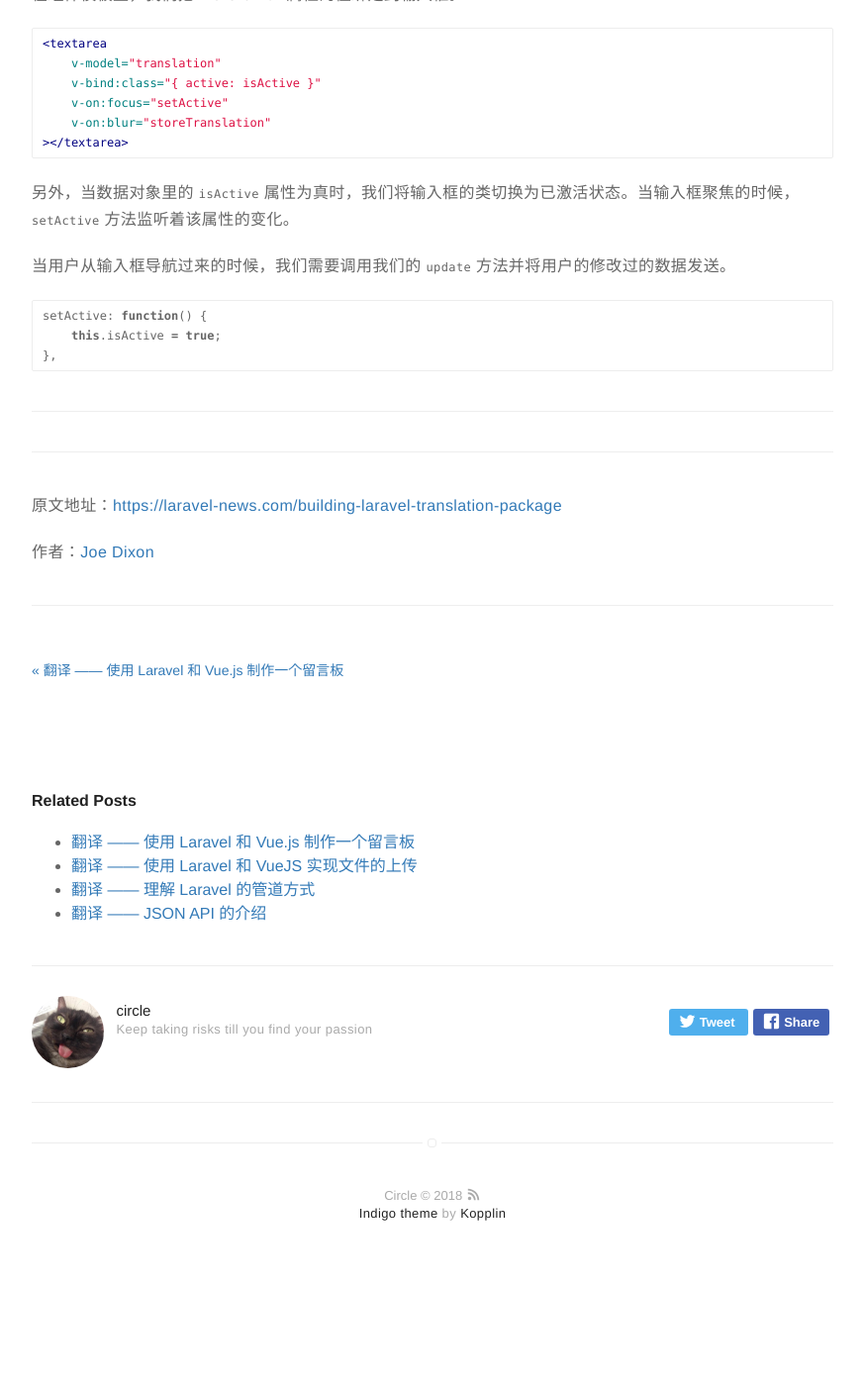
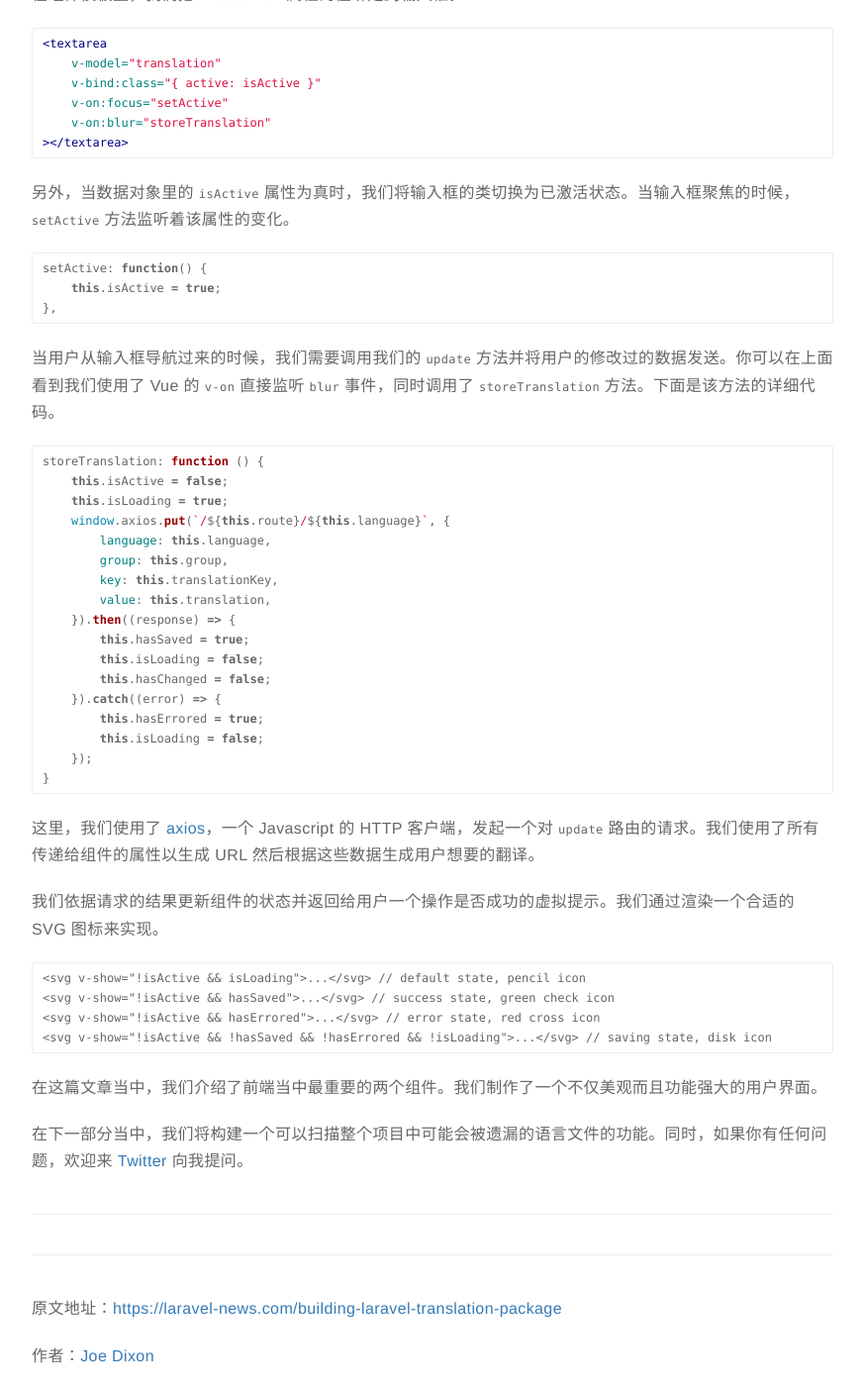
Before and after one commit to rust17/blog, a Jekyll site: the page built from _posts/2018-12-05-translation-building-a-laravel-translation-package.markdown, in a window 1280 px wide and 1400 px high, scrolled down 15963 px. Shown: the whole window at 99% size, without its empty margins (203-1076 px from the left). Built offline with Jekyll 4.4.1, drawn with Linux system fonts in a browser that asks for light colours; comment, search, counter and statistics services are not loaded; before the commit the page ends 17260 px from its top, so only the background shows below that.

Commit message:
update translation-building-a-laravel-translation-package

````diff
--- a/_posts/2018-12-05-translation-building-a-laravel-translation-package.markdown
+++ b/_posts/2018-12-05-translation-building-a-laravel-translation-package.markdown
@@ -640,13 +640,48 @@ export default {
 
 另外，当数据对象里的 `isActive` 属性为真时，我们将输入框的类切换为已激活状态。当输入框聚焦的时候，`setActive` 方法监听着该属性的变化。
 
-当用户从输入框导航过来的时候，我们需要调用我们的 `update` 方法并将用户的修改过的数据发送。
-
 ```js
 setActive: function() {
     this.isActive = true;
 },
 ```
+
+当用户从输入框导航过来的时候，我们需要调用我们的 `update` 方法并将用户的修改过的数据发送。你可以在上面看到我们使用了 Vue 的 `v-on` 直接监听 `blur` 事件，同时调用了 `storeTranslation` 方法。下面是该方法的详细代码。
+
+```js
+storeTranslation: function () {
+    this.isActive = false;
+    this.isLoading = true;
+    window.axios.put(`/${this.route}/${this.language}`, {
+        language: this.language,
+        group: this.group,
+        key: this.translationKey,
+        value: this.translation,
+    }).then((response) => {
+        this.hasSaved = true;
+        this.isLoading = false;
+        this.hasChanged = false;
+    }).catch((error) => {
+        this.hasErrored = true;
+        this.isLoading = false;
+    });
+}
+```
+
+这里，我们使用了 [axios](https://github.com/axios/axios)，一个 Javascript 的 HTTP 客户端，发起一个对 `update` 路由的请求。我们使用了所有传递给组件的属性以生成 URL 然后根据这些数据生成用户想要的翻译。
+
+我们依据请求的结果更新组件的状态并返回给用户一个操作是否成功的虚拟提示。我们通过渲染一个合适的 SVG 图标来实现。
+
+```
+<svg v-show="!isActive && isLoading">...</svg> // default state, pencil icon
+<svg v-show="!isActive && hasSaved">...</svg> // success state, green check icon
+<svg v-show="!isActive && hasErrored">...</svg> // error state, red cross icon
+<svg v-show="!isActive && !hasSaved && !hasErrored && !isLoading">...</svg> // saving state, disk icon
+```
+
+在这篇文章当中，我们介绍了前端当中最重要的两个组件。我们制作了一个不仅美观而且功能强大的用户界面。
+
+在下一部分当中，我们将构建一个可以扫描整个项目中可能会被遗漏的语言文件的功能。同时，如果你有任何问题，欢迎来 [Twitter](https://twitter.com/_joedixon) 向我提问。
 
 ---
 ---
````
